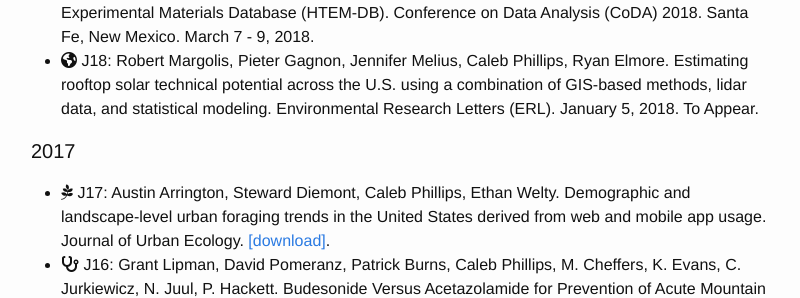
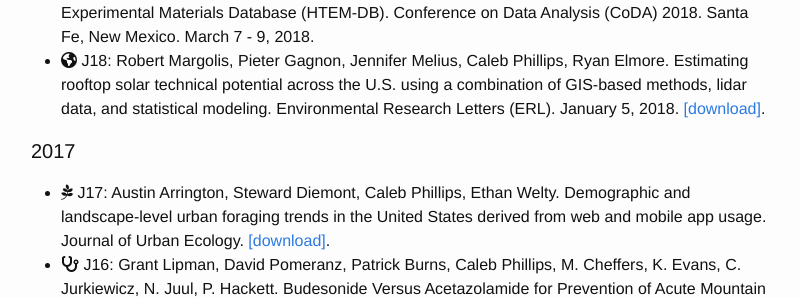
Before and after one commit to somerandomsequence/smallwhitecube, a Jekyll site: the page built from research.md, in a window 1280 px wide and 900 px high, scrolled down 564 px. Shown: the part 208-506 px from the top of the window, without its empty margins (239-1039 px from the left). Built offline with Jekyll 4.4.1, drawn with Linux system fonts in a browser that asks for light colours; nearby versions of some CDN libraries.

Commit message:
Update a couple articles with links

```diff
--- a/_includes/papers.html
+++ b/_includes/papers.html
@@ -22,7 +22,7 @@
    <li><i class="fa fa-truck" area-hidden="true"></i> C23: Adam Duran, Caleb Phillips, Jordan Perr-Sauer, Arnaud Konan, Kenneth Kelly. Leveraging Big Data Analysis Techniques for US Vocational Vehicle Drive Cycle Characterization, Segmentation, and Development. SAE International. To Appear.</li>
    <li><i class="fa fa-cubes" area-hidden="true"></i> C22: Caleb Phillips, Andriy Zakutayev, Nick Wunder, Marcus Schwarting, John Perkins, Robert White, Kristin Munch, William Tumas. Materials Discovery and Learning using the High Throughput Experimental Materials Database (HTEM-DB). Conference on Data Analysis (CoDA) 2018. Santa Fe, New Mexico. March
 7 - 9, 2018.</li>
-   <li><i class="fa fa-globe" aria-hidden="true"></i> J18: Robert Margolis, Pieter Gagnon, Jennifer  Melius, Caleb Phillips, Ryan Elmore. Estimating rooftop solar technical potential across the U.S. using a combination of GIS-based methods, lidar data, and statistical modeling. Environmental Research Letters (ERL). January 5, 2018. To Appear.</li>
+   <li><i class="fa fa-globe" aria-hidden="true"></i> J18: Robert Margolis, Pieter Gagnon, Jennifer  Melius, Caleb Phillips, Ryan Elmore. Estimating rooftop solar technical potential across the U.S. using a combination of GIS-based methods, lidar data, and statistical modeling. Environmental Research Letters (ERL). January 5, 2018. <a href="http://iopscience.iop.org/article/10.1088/1748-9326/aaa554/pdf">[download]</a>.</li>
   </ul>
 
   <h4>2017</h4>
@@ -131,7 +131,7 @@
  <li><i class="fa fa-cutlery" aria-hidden="true"></i> R19: JoAnne Berkenkamp, Caleb Phillips. Modeling the Potential to Increase Food Rescue: Denver, New York City, and Nashville. Natural Resources Defense Council (NRDC). October, 2017. R-17-09-B. <a href="https://www.nrdc.org/sites/default/files/modeling-potential-increase-food-rescue-report.pdf">[download]</a></li>
  <li><i class="fa fa-cutlery" aria-hidden="true"></i> R18: Caleb Phillips, JoAnne Berkenkamp, Amy Moore-Shipley, Jacqueline Cameron, Madeline Keating, Reuben Gregory, Satchel Spencer. Food Rescue Potential: A Study of Three US Cities. Natural Resources Defense Council (NRDC). May 24, 2017. Available upon request: jberkenkamp@nrdc.org.</li>
  <li><i class="fa fa-cutlery" aria-hidden="true"></i> R17:  Caleb Phillips, Rhonda Hoenigman, Hana Dansky. City of Boulder: Food Waste Audit. Report for the City of Boulder. Boulder Food Rescue. February 3, 2016. <a href="https://indd.adobe.com/view/e29e94dc-8676-4bf5-a282-ca0495157 3c4">[download]</a> </li>
- <li><i class="fa fa-truck" aria-hidden="true"></i> R16: Adam Duran, Caleb Phillips, Arnaud Konan, Kenneth Kelly. The Development of Vocational Vehicle Drive Cycles and Segmentation. National Renewable Energy Laboratory. Technical Report. NREL/TP-5400-65921. July, 2016.</li>
+ <li><i class="fa fa-truck" aria-hidden="true"></i> R16: Adam Duran, Caleb Phillips, Arnaud Konan, Kenneth Kelly. The Development of Vocational Vehicle Drive Cycles and Segmentation. National Renewable Energy Laboratory. Technical Report. NREL/TP-5400-65921. July, 2016. <a href="https://www.osti.gov/biblio/1397153">[download]</a>.</li>
  <li><i class="fa fa-server" aria-hidden="true"></i> R15: Ryan Elmore, Kenny Gruchalla, Caleb Phillips, Avi Purkayastha, Nick Wunder. An Analysis of Application Power and Schedule Composition in a High Performance Computing Environment. National Renewable Energy Laboratory. Technical Report. NREL/TP-2C00-65392. January, 2016. <a href="http://www.nrel.gov/docs/fy16osti/65392.pdf">[download]</a></li>
  <li><i class="fa fa-globe" aria-hidden="true"></i> R14: Eungsoo Kim, Lance Manuel, Milan Curcic, Shuyi S. Chen, Caleb Phillips and Paul Veers. On the Use of Coupled Wind, Wave, and Current Fields in the Simulation of Loads on Bottom-Supported Offshore Wind Turbines during Hurricanes. Technical Report. NREL/TP-5000-65283. June, 2016. <a href="http://www.nrel.gov/docs/fy16osti/65283.pdf">[download]</a></li>
  <li><i class="fa fa-globe" aria-hidden="true"></i> R13: Robert Crimi, Elanor Hoak, Ishita Srivastava, Jesse Wisniewski, Jonathan Blackstock, Keerthi Chikalbettu Pai, Melissa Bica, Michelle Bray, Mikhail Chowdhury, Monal Narasimhamurthy, Nika Shafranov, Sachin Muralidhara, Satchel Spencer, Saurabh Sood. Projects in Geospatial Data Analysis: Spring 2016. Editor: Caleb Phillips. University of Colorado. Computer Science Technical Reports. Paper 1036. <a href="http://scholar.colorado.edu/csci_techreports/1036/">[download]</a></li>
```
Also changed, not shown: 2 other files.
